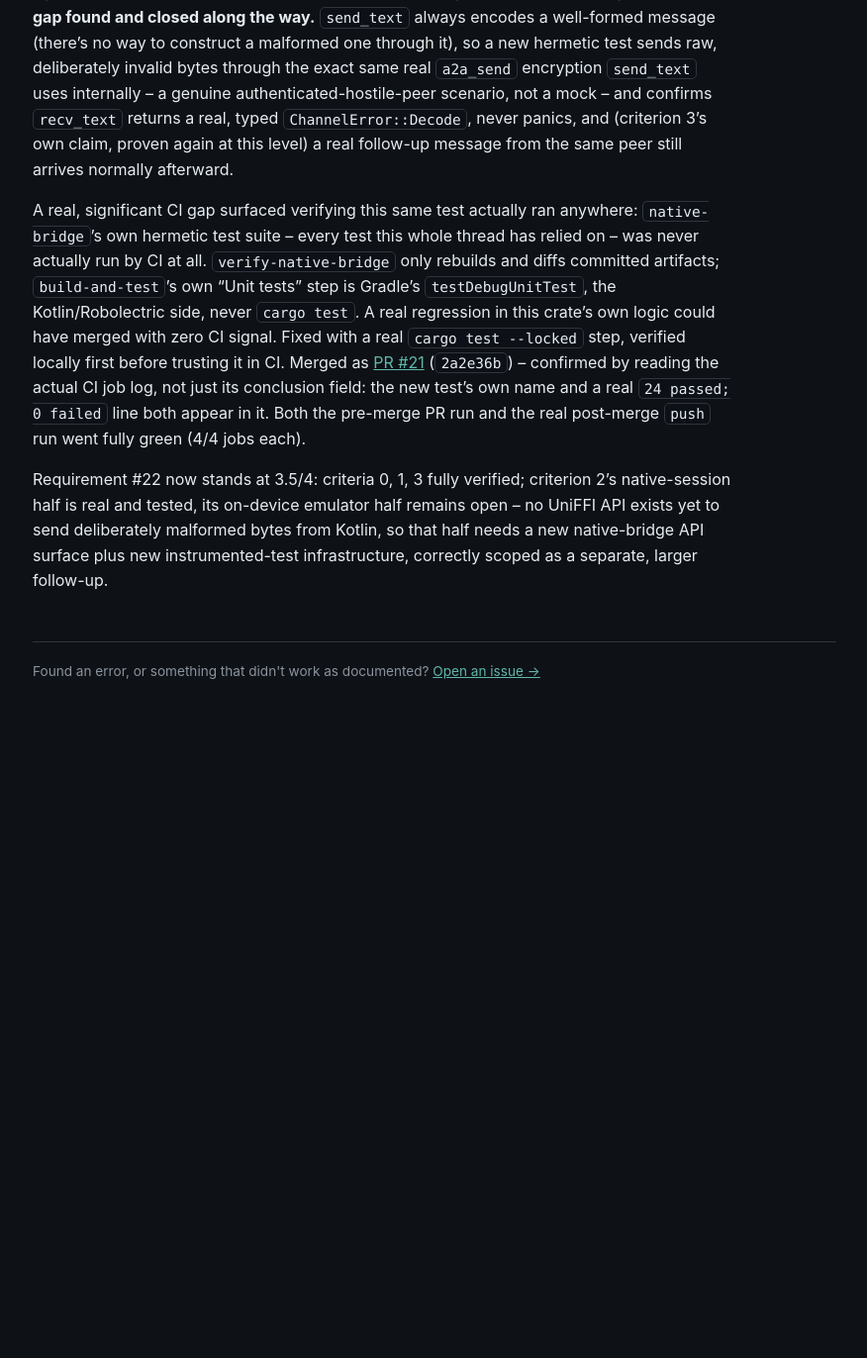
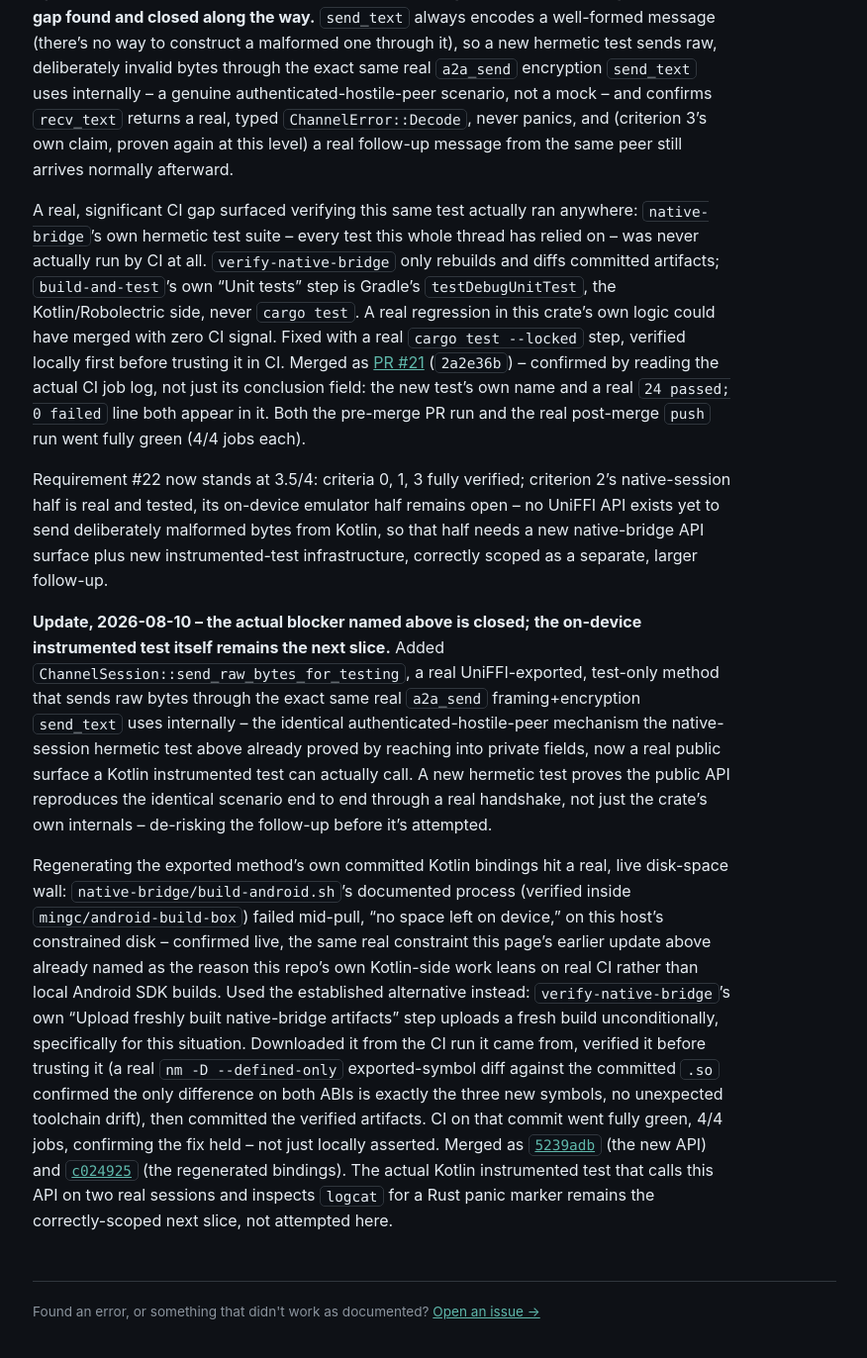
Before and after one commit to scimbe/CADS-devsystem-docs, a Jekyll site: the page built from _explanation/self-optimizing-pipeline.md, in a window 1280 px wide and 1400 px high, scrolled down 13381 px. Shown: the top 1372 px of the window at 99% size, without its empty margins (321-1197 px from the left). Built offline with Jekyll 4.4.1, drawn with Linux system fonts in a browser that asks for light colours; before the commit the page ends 14135 px from its top, so only the background shows below that.

Commit message:
explanation: document requirement #22 criterion 2's on-device blocker closed
CADS-webconference-android@5239adb/c024925 -- the new send_raw_bytes_for_testing
UniFFI API, plus the real CI-failure-and-fix (a disk-constrained local rebuild
aborted, CI's own uploaded fresh-build artifact used and verified instead).
The instrumented Kotlin test itself remains the correctly-scoped next slice.

Co-Authored-By: Claude Sonnet 5 <noreply@anthropic.com>
Claude-Session: https://claude.ai/code/session_018FkngvdKnmVcAT84EZe7Ur

```diff
--- a/_explanation/self-optimizing-pipeline.md
+++ b/_explanation/self-optimizing-pipeline.md
@@ -531,3 +531,29 @@ Requirement #22 now stands at 3.5/4: criteria 0, 1, 3 fully verified; criterion
 half is real and tested, its on-device emulator half remains open -- no UniFFI API exists yet to
 send deliberately malformed bytes from Kotlin, so that half needs a new native-bridge API surface
 plus new instrumented-test infrastructure, correctly scoped as a separate, larger follow-up.
+
+**Update, 2026-08-10 -- the actual blocker named above is closed; the on-device instrumented test
+itself remains the next slice.** Added `ChannelSession::send_raw_bytes_for_testing`, a real
+UniFFI-exported, test-only method that sends raw bytes through the exact same real `a2a_send`
+framing+encryption `send_text` uses internally -- the identical authenticated-hostile-peer
+mechanism the native-session hermetic test above already proved by reaching into private fields,
+now a real public surface a Kotlin instrumented test can actually call. A new hermetic test proves
+the public API reproduces the identical scenario end to end through a real handshake, not just the
+crate's own internals -- de-risking the follow-up before it's attempted.
+
+Regenerating the exported method's own committed Kotlin bindings hit a real, live disk-space wall:
+`native-bridge/build-android.sh`'s documented process (verified inside `mingc/android-build-box`)
+failed mid-pull, "no space left on device," on this host's constrained disk -- confirmed live, the
+same real constraint this page's earlier update above already named as the reason this repo's own
+Kotlin-side work leans on real CI rather than local Android SDK builds. Used the established
+alternative instead: `verify-native-bridge`'s own "Upload freshly built native-bridge artifacts"
+step uploads a fresh build unconditionally, specifically for this situation. Downloaded it from the
+CI run it came from, verified it before trusting it (a real `nm -D --defined-only` exported-symbol
+diff against the committed `.so` confirmed the only difference on both ABIs is exactly the three
+new symbols, no unexpected toolchain drift), then committed the verified artifacts. CI on that
+commit went fully green, 4/4 jobs, confirming the fix held -- not just locally asserted. Merged as
+[`5239adb`](https://github.com/scimbe/CADS-webconference-android/commit/5239adb) (the new API) and
+[`c024925`](https://github.com/scimbe/CADS-webconference-android/commit/c024925) (the regenerated
+bindings). The actual Kotlin instrumented test that calls this API on two real sessions and
+inspects `logcat` for a Rust panic marker remains the correctly-scoped next slice, not attempted
+here.
```
